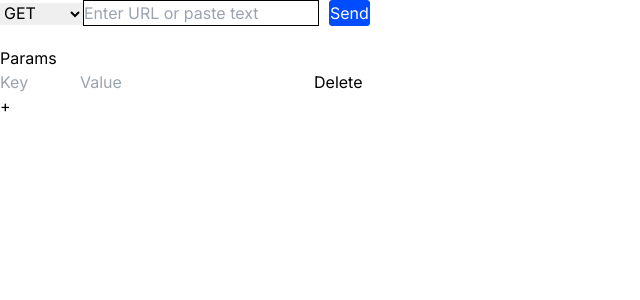
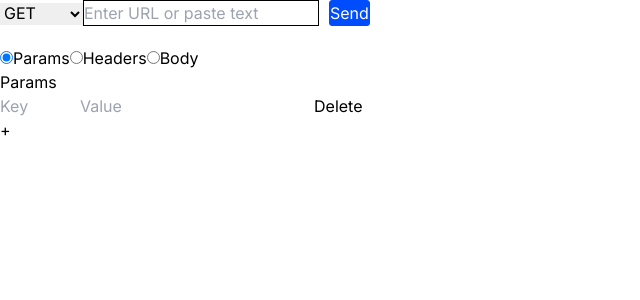
Before and after one commit to the-dg04/Mailman, a Next.js app: page /dashboard in a window 1280 px wide. Shown: the top 300 px of the page, without its empty margins (0-640 px from the left). Built offline with nearby package versions, Linux system fonts and the light colour scheme.

Commit message:
added useMethod hook

```diff
--- a/app/dashboard/page.jsx
+++ b/app/dashboard/page.jsx
@@ -1,21 +1,18 @@
 "use client"
 import {useState} from 'react';
-import useParams from './useParams';
 import useRequest from './useRequest';
-import useHeaders from './useHeaders';
+import useMethod from './useMethod';
 
 export default function Page(){
     const [responseText,setResponseText]=useState("");
-    const [paramsComponent,params]=useParams();
-    const [headersComponent,headers]=useHeaders();
     const [requestComponent,requestURL,requestMethod]=useRequest();
+    const methodComponent=useMethod();
     return(
         <>
             <div className="requestContainer">
                 <form>
                     {requestComponent}
-                    {paramsComponent}
-                    {/* {headersComponent} */}
+                    {methodComponent}
                 </form>
             </div>
             <div className="queryContainer"></div>
--- /dev/null
+++ b/app/dashboard/useMethod.jsx
@@ -0,0 +1,27 @@
+import { useState } from "react";
+import useParams from './useParams';
+import useHeaders from './useHeaders';
+
+export default function useMethod(){
+    const [paramsComponent,params]=useParams();
+    const [headersComponent,headers]=useHeaders();
+    const [currentMethod,setCurrentMethod]=useState("Params");
+    const methodSelectorComponent=['Params','Headers','Body'].map((choice,idx)=>
+            <span key={idx}>
+                <input type="radio" name="method" value={choice} checked={currentMethod==choice} onClick={()=>{setCurrentMethod(choice)}} />
+                {choice}
+            </span>
+    );
+    let methodComponent;
+    if(currentMethod=="Params") methodComponent=paramsComponent;
+    if(currentMethod=="Headers") methodComponent=headersComponent;
+    if(currentMethod=="Body") methodComponent=paramsComponent;
+    return (
+        <>
+            <div>
+                {methodSelectorComponent}
+            </div>
+            {methodComponent}
+        </>
+    );
+}
```
